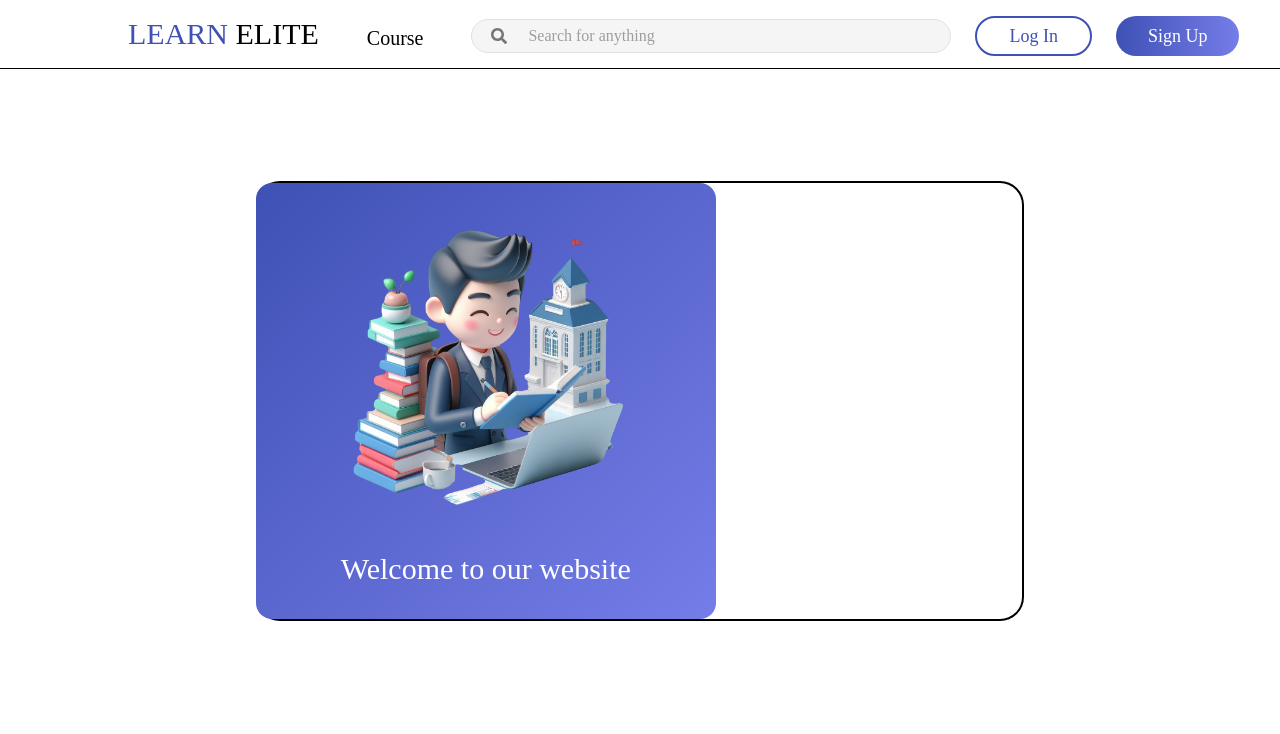
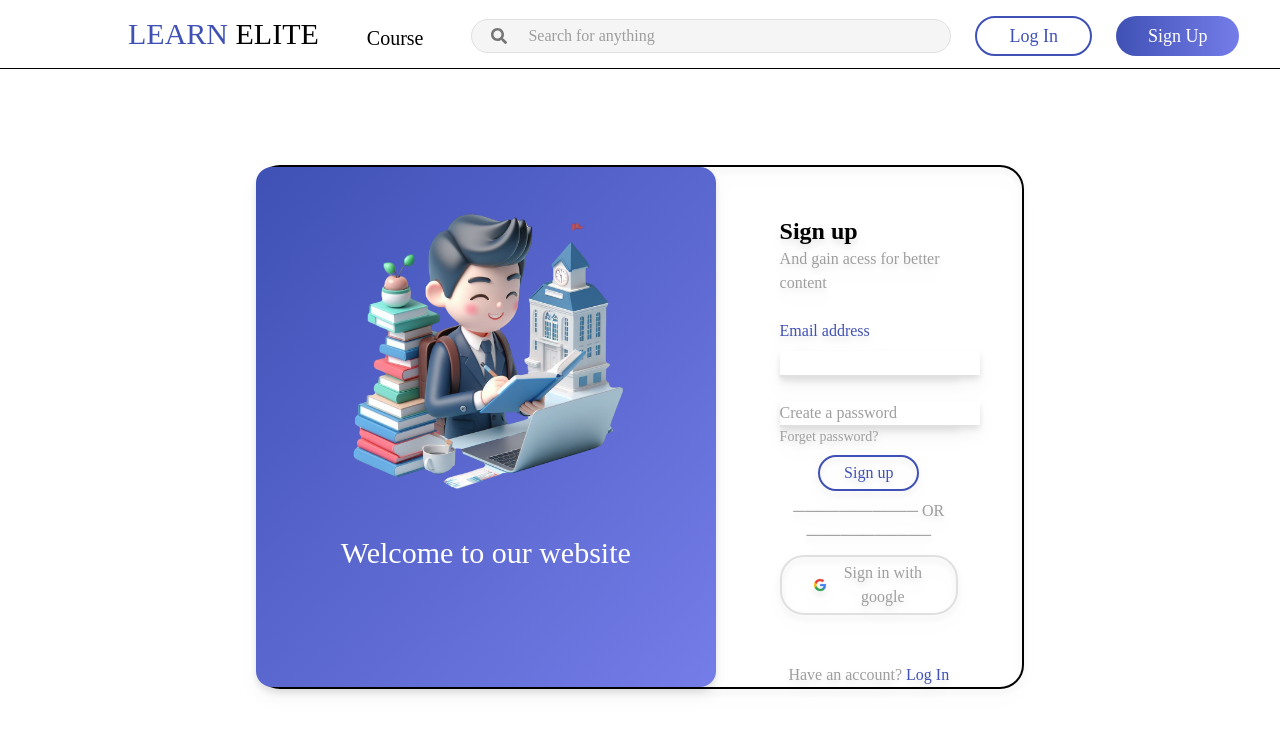
Before and after one commit to Jenesix/skku-webprogramming-Finalproject, a Next.js app: page /authentication in a window 1280 px wide. Shown: the top 734 px of the page. Built offline with nearby package versions, Linux system fonts and the light colour scheme.

Commit message:
Update signup decoration

```diff
--- a/app/authentication/page.js
+++ b/app/authentication/page.js
@@ -1,11 +1,12 @@
 import Image from "next/image";
 import businessman from "../../public/images/hdbusiman.png";
+import google_logo from "../../public/images/google_logo.png";
 
 export default function Login() {
   return (
-    <div className="font-main text-center mx-64 my-28 border-2 rounded-3xl border-black border-l-0">
+    <div className="font-main mx-64 my-24 border-2 rounded-3xl border-black border-l-0 drop-shadow-lg">
         <div className="grid grid-cols-5 grid-row-4 ">
-            <div className="col-span-3 row-span-4 flex flex-col bg-gradient-to-br from-main to-sub border-0 rounded-2xl px-8 py-8 place-items-center">
+            <div className="col-span-3 row-span-4 flex flex-col bg-gradient-to-br from-main to-sub border-0 rounded-2xl px-8 py-8 place-items-center ">
                 <Image src={businessman} width={300} height={300}/>
                 <p className="text-3xl text-white">
                     <br/>
@@ -13,6 +14,49 @@ export default function Login() {
                 </p>
             </div>
 
+            <div className="col-span-2 row-span-4 px-16 pt-12">
+              <div className="flex flex-col justify-center">
+                <p className="text-2xl font-bold">
+                  Sign up
+                </p>
+                <p className="text-gray-400">
+                  And gain acess for better content
+                </p>
+                <br/>
+                <p className="pb-2 text-main text-md">
+                  Email address
+                </p>
+                <div className="w-fit border-b-2">
+                  <input type="email" className=" underline underline-offset-2 border-none outline-none drop-shadow-none bg-transparent"></input>
+                </div>
+                <br/>
+                <div className="border-b-2">
+                  <input type="password" className="border-none  border-b-2 border-main outline-none shadow-none bg-transparent" placeholder="Create a password"></input>
+                </div>
+                <a href="" className="text-gray-400 text-sm pb-2">Forget password?</a>
+              </div>
+
+              <div className="text-center">
+                <button className="rounded-3xl border-2 border-main text-main px-6 py-1">
+                  Sign up
+                </button>
+                <br/>
+                <p className="text-gray-400 pb-2 pt-2"> ─────────── OR ─────────── </p>
+
+                <button className="flex flex-row place-items-center rounded-3xl border-2 border-gray-200 px-6 py-1 text-gray-400">
+                  <Image src={google_logo} width={20} height={20} className="mx-1"/> Sign in with google
+                </button>
+
+                <br/>
+                <br/>
+
+                <p className="text-gray-400">
+                  Have an account?
+                  <a href="" className="text-main"> Log In</a>
+                </p>
+              </div>
+
+            </div>
 
         </div>
     </div>
```
Also changed, not shown: public/images/google_logo.png (added).
